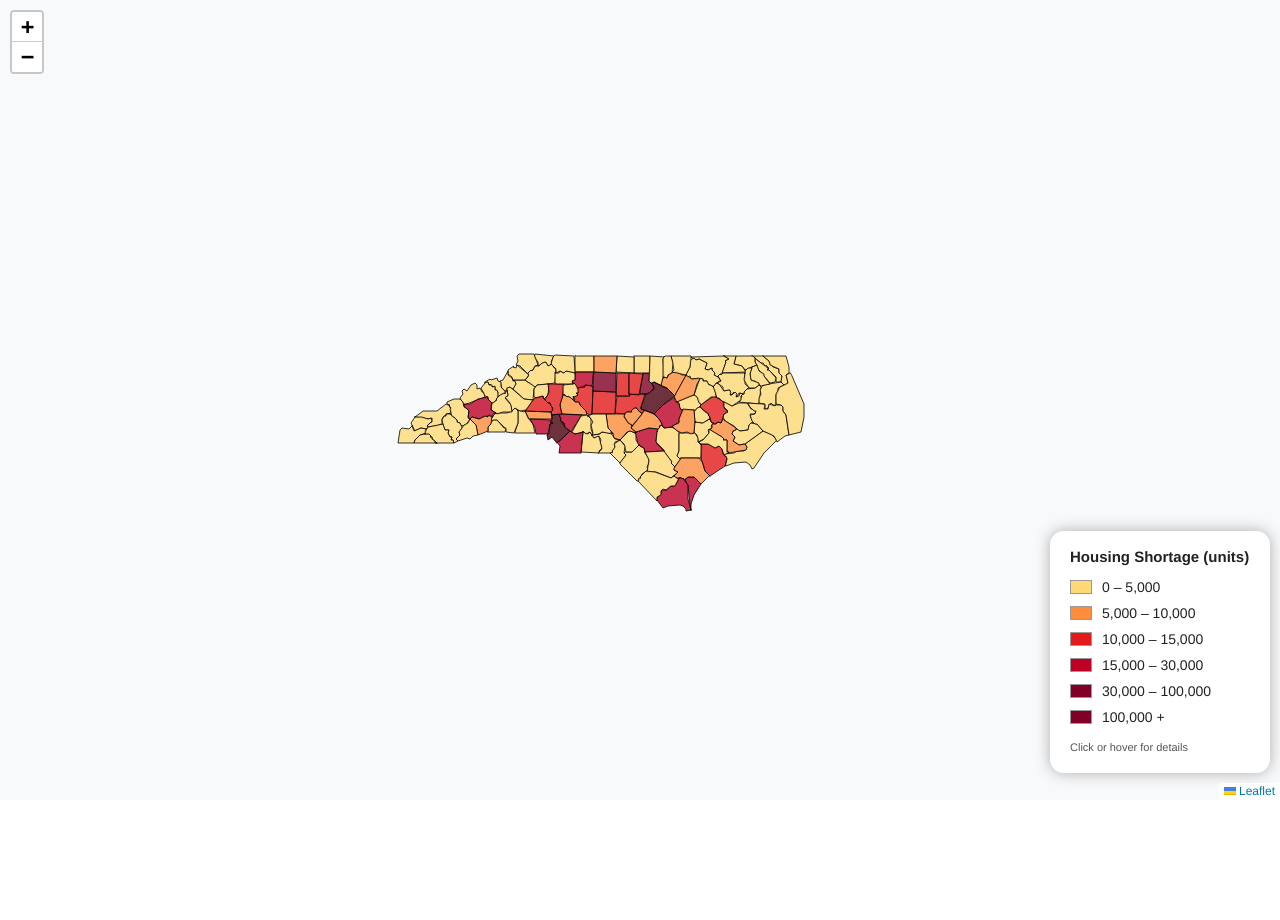
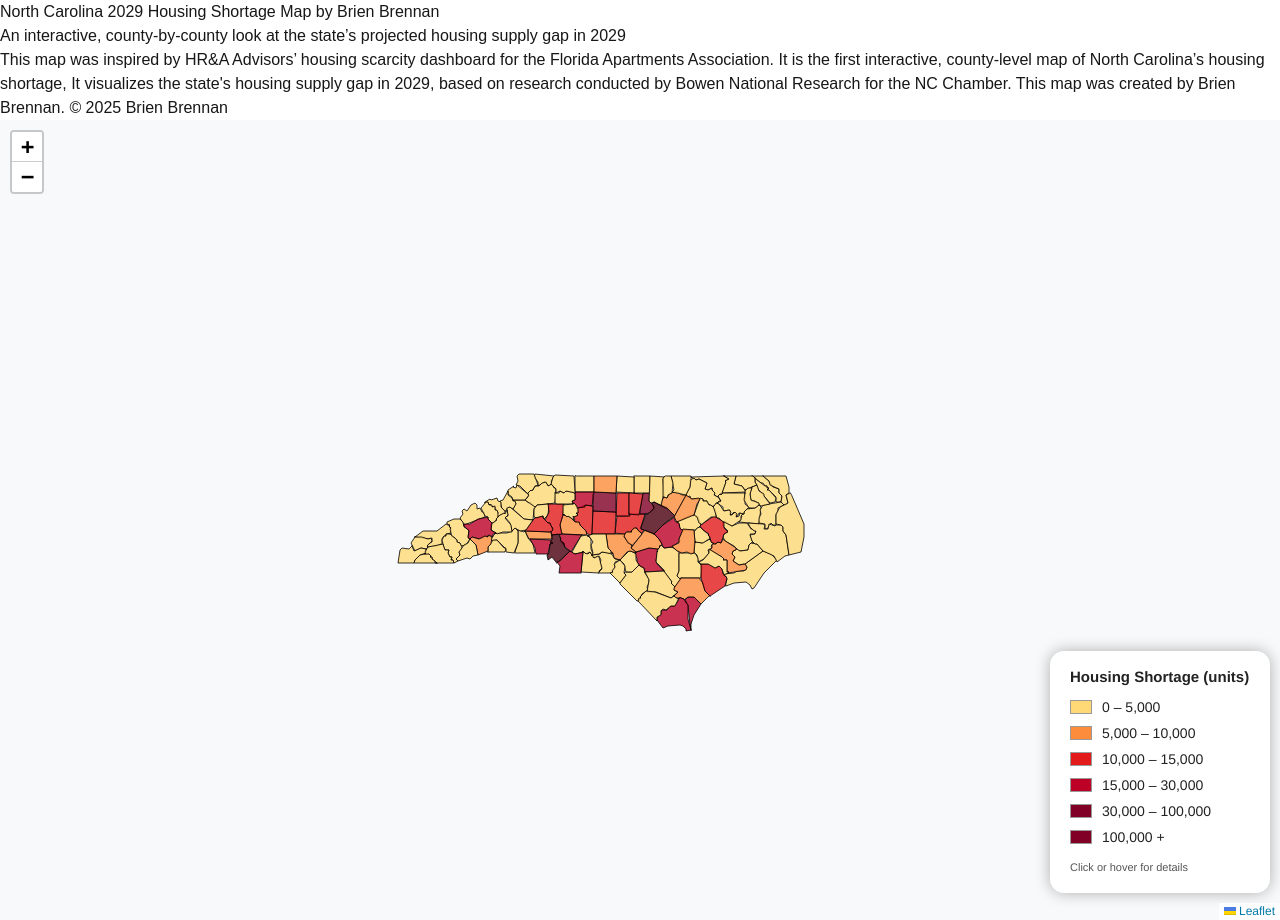
Before and after one commit to Brennan919/nc-housing-map, a Next.js app: page / in a window 1280 px wide. Before the commit the page ends 800 px from the top, so only its background shows below. Built offline with nearby package versions, Linux system fonts and the light colour scheme.

Commit message:
Add header, metadata, styling updates

```diff
--- a/app/layout.js
+++ b/app/layout.js
@@ -12,8 +12,9 @@ const geistMono = Geist_Mono({
 });
 
 export const metadata = {
-  title: "Create Next App",
-  description: "Generated by create next app",
+  title: "North Carolina Housing Shortage Map",
+  description:
+    "This map was inspired by HR&A Advisors’ housing scarcity dashboard for the Florida Apartments Association. It is the first interactive, county-level map of North Carolina’s housing shortage. It visualizes the state's projected 2029 housing supply gap using research conducted by Bowen National Research for the NC Chamber. Created by Brien Brennan. © 2025 Brien Brennan.",
 };
 
 export default function RootLayout({ children }) {
--- a/app/page.js
+++ b/app/page.js
@@ -5,5 +5,29 @@ import dynamic from "next/dynamic";
 const NcMap = dynamic(() => import("./NcMap"), { ssr: false });
 
 export default function Home() {
-  return <NcMap />;
+  return (
+    <main className="page-container">
+      <header className="page-header">
+        <h1 className="page-title">
+          North Carolina 2029 Housing Shortage Map by Brien Brennan
+        </h1>
+        <h2 className="page-subtitle">
+          An interactive, county-by-county look at the state’s projected housing supply gap in 2029
+        </h2>
+        <p className="page-blurb">
+          This map was inspired by HR&amp;A Advisors’ housing scarcity dashboard
+          for the Florida Apartments Association. It is the first
+          interactive, county-level map of North Carolina’s housing shortage,
+          It visualizes the state's housing supply gap in 2029, based on research
+          conducted by Bowen National Research for the NC Chamber. This map was created
+          by Brien Brennan.
+          © 2025 Brien Brennan
+        </p>
+      </header>
+
+      <section className="page-map-wrapper">
+        <NcMap />
+      </section>
+    </main>
+  );
 }
```
